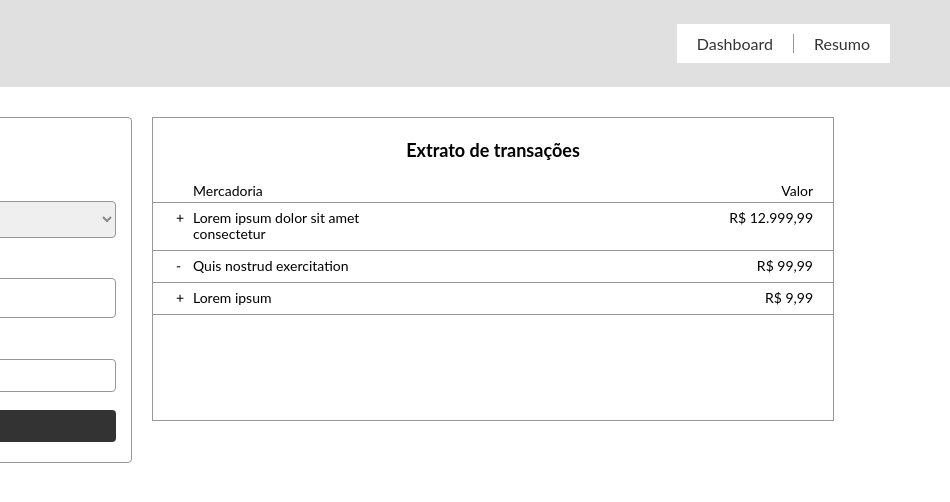
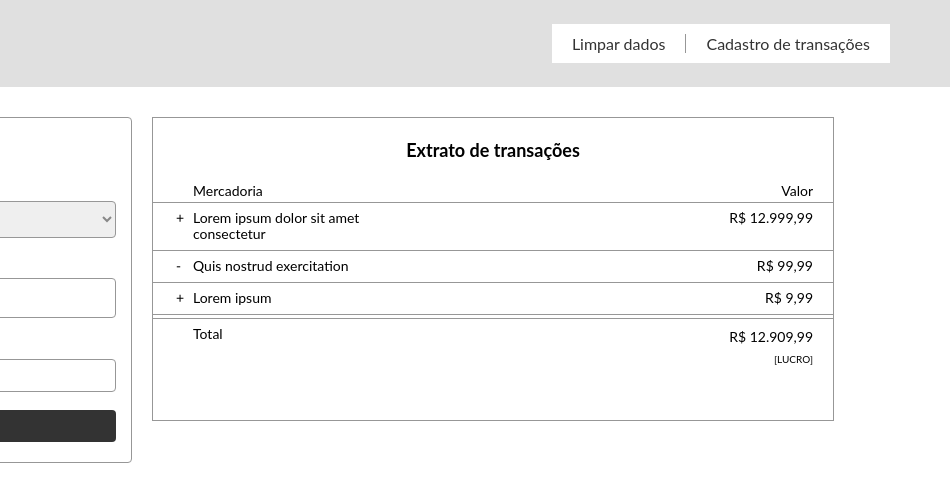
Before and after one commit to alexandrejuniorc/controle-financeiro-newtab, a plain HTML site: page index.html in a window 1280 px wide. Shown: the full height of the page, 330-1280 px from the left. Drawn offline with Linux system fonts and the light colour scheme.

Commit message:
update Extrato

```diff
--- a/css/formulario/extrato.css
+++ b/css/formulario/extrato.css
@@ -1,8 +1,10 @@
+/* FAZ A QUEBRA DO CONTAINER ASSIM DEIXANDO "NOVA TRANSAÇÃO"
+E "EXTRATO DE TRANSAÇÕES" UM DO LADO DO OUTRO */
 .transacao {
   display: flex;
-  padding-top: 30px;
+  padding-top: 30px; /* SEPARA O CONTAINER DO HEADER */
 }
-
+/* ADICIONA PARÂMETROS DO CONTAINER DE EXTRATO  */
 .extrato {
   border: 1px solid var(--cor-4);
   /*  border: none; */
@@ -11,7 +13,7 @@
   width: 680px;
   height: 281px;
 }
-
+/* CENTRALIZA O TEXTO "EXTRATO DE TRANSAÇÕES" */
 .extrato-dados h1 {
   align-items: center;
   text-align: center;
@@ -35,10 +37,26 @@
 }
 
 /* ADICIONA O ÍCONE + QUANDO O TIPO DE TRANSAÇÃO É UMA VENDA */
-.add {
+.venda {
   background: url(../../assets/img/+.svg) no-repeat 23px 11px;
 }
 /* ADICIONA O ÍCONE - QUANDO O TIPO DE TRANSAÇÃO É COMPRA  */
-.remove {
+.compra {
   background: url(../../assets/img/-.svg) no-repeat 23px 15px;
 }
+
+/* PADRONIZA OS PARÂMETROS DO VALOR TOTAL */
+.vTotal {
+  display: flex;
+  justify-content: space-between;
+  padding: 7px 20px 0px 40px;
+  margin-top: 3px;
+  border-top: 1px solid var(--cor-4);
+}
+
+/* PADRONIZA OS PARÂMETROS DO LUCRO */
+.lucro {
+  display: flex;
+  justify-content: flex-end;
+  padding: 0px 20px 8px 40px;
+}
--- a/index.html
+++ b/index.html
@@ -25,8 +25,8 @@
 
         <nav aria-label="primaria">
           <ul class="header-menu font-menu cor-1">
-            <li><a href="./dashboard.html">Dashboard</a></li>
-            <li><a href="./resumo.html">Resumo</a></li>
+            <li><a href="./dashboard.html">Limpar dados</a></li>
+            <li><a href="./resumo.html">Cadastro de transações</a></li>
           </ul>
         </nav>
       </div>
@@ -83,20 +83,27 @@
               <p>Mercadoria</p>
               <p>Valor</p>
             </div>
-            <div class="mercadorias add font-mercadorias">
+            <div class="mercadorias venda font-mercadorias">
               <p>
                 Lorem ipsum dolor sit amet <br />
                 consectetur
               </p>
               <p>R$ 12.999,99</p>
             </div>
-            <div class="mercadorias remove font-mercadorias">
+            <div class="mercadorias compra font-mercadorias">
               <p>Quis nostrud exercitation</p>
               <p>R$ 99,99</p>
             </div>
-            <div class="mercadorias add font-mercadorias">
+            <div class="mercadorias venda font-mercadorias">
               <p>Lorem ipsum</p>
               <p>R$ 9,99</p>
+            </div>
+            <div class="vTotal">
+              <p class="font-total">Total</p>
+              <p class="font-total-valor">R$ 12.909,99</p>
+            </div>
+            <div class="lucro font-lucro">
+              <p>[LUCRO]</p>
             </div>
           </section>
         </div>
```
